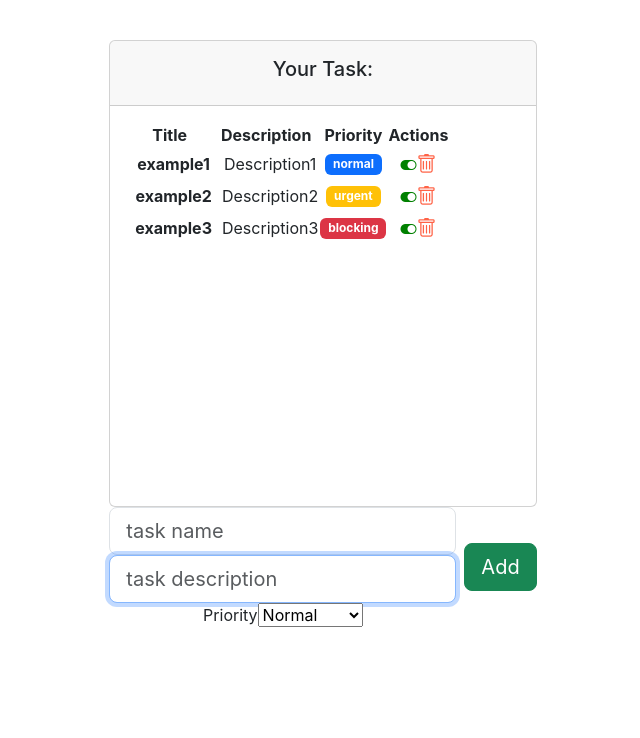
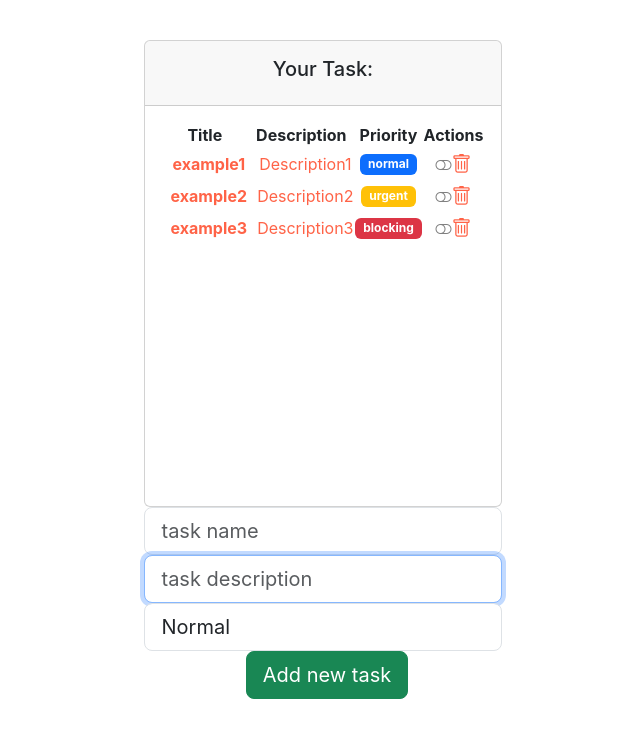
Before and after one commit to VanezaCT/ejercicio1, a React (Create React App) app: page / in a window 1280 px wide. Shown: the top 738 px of the page, without its empty margins (317-957 px from the left). Built offline with nearby package versions, Linux system fonts and the light colour scheme.

Commit message:
uso de operaciones ternarios

```diff
--- a/package.json
+++ b/package.json
@@ -6,11 +6,13 @@
     "@testing-library/jest-dom": "^5.17.0",
     "@testing-library/react": "^13.4.0",
     "@testing-library/user-event": "^13.5.0",
+    "axios": "^1.6.7",
     "bootstrap": "^5.3.2",
     "bootstrap-icons": "^1.11.3",
     "node-sass": "^7.0.3",
     "react": "^18.2.0",
     "react-dom": "^18.2.0",
+    "react-loader-spinner": "^6.1.6",
     "react-scripts": "5.0.1",
     "web-vitals": "^2.1.4"
   },
--- a/src/App.js
+++ b/src/App.js
@@ -10,6 +10,7 @@ import MiComponenteConContexto from './hooks/example3';
 import Example4 from './hooks/example4';
 import GreetingStyled from './components/pure/greetingStyled';
 import Father from './components/container/father';
+import OptionalRender from './components/pure/optionalRender';
 
 function App() {
   return (
@@ -37,6 +38,8 @@ function App() {
         {/* <GreetingStyled name="vaneza"></GreetingStyled> */}
       {/* </header> */}
       {/* <Father></Father> */}
+      {/* ejemplos de renderizado condicional */}
+      {/* <OptionalRender></OptionalRender> */}
     </div>
   );
 }
--- a/src/components/container/task_list.jsx
+++ b/src/components/container/task_list.jsx
@@ -2,25 +2,28 @@ import React, {useEffect, useState} from 'react';
 import { Levels } from '../../models/levels.enum';
 import { Task } from '../../models/task.class';
 import TaskComponent from '../pure/task';
-import '../../styles/task.scss'
+import '../../styles/task.scss';
 import TaskForm from '../pure/forms/taskForm';
 
 const TaskListComponent = () => {
 
-    const defaultTask1 = new Task('example1', 'Description1', true, Levels.NORMAL)
-    const defaultTask2 = new Task('example2', 'Description2', true, Levels.URGENT)
-    const defaultTask3 = new Task('example3', 'Description3', true, Levels.BLOCKING)
+    const defaultTask1 = new Task('example1', 'Description1', false, Levels.NORMAL)
+    const defaultTask2 = new Task('example2', 'Description2', false, Levels.URGENT)
+    const defaultTask3 = new Task('example3', 'Description3', false, Levels.BLOCKING)
 
 
     const [tasks, setTasks] = useState([defaultTask1, defaultTask2,defaultTask3]);
     const [loading, setLoading] = useState(true);
 
-    // useEffect(() => {
-    //     console.log('modificacion de tareas')
-    //     return () => {
-    //         console.log('cuando la tarea desaparezca')
-    //     };
-    // }, [tasks]);
+    useEffect(() => {
+        console.log('modificacion de tareas')
+        setTimeout(()=>{
+            setLoading(false);
+        },2000)
+        return () => {
+            console.log('cuando la tarea desaparezca')
+        };
+    }, [tasks]);
 
     function completeTask(task) {
         console.log('complete this task:', task );
@@ -46,19 +49,10 @@ function addTask(task) {
     tempTasks.push(task)
     setTasks(tempTasks)
 }
-    return (
-        <div>
-            <div className='col-12'>
-                <div className='card'>
-                    {/* card header {title} */}
-                    <div className='card-header p-3'>
-                        <h5>
-                            Your Task:
-                        </h5>
-                    </div>
-                    {/* card body {content} */}
-                    {/* data-mbd-perfect-scrollbar para incorporar un scroll si hay muchas tareas*/}
-                    <div className='card-body' data-mbd-perfect-scrollbar='true' style={{position:'relative', height: '400px'}}>
+
+
+const Table = ()=>{
+    return(
         <table>
             <thead>
                 <tr>
@@ -70,8 +64,8 @@ function addTask(task) {
                 </tr>
             </thead>
             <tbody>
-                            { tasks.map((task, index)=>{
-                                return(
+                {tasks.map((task, index) => {
+                    return (
                         <TaskComponent
                             key={index}
                             task={task}
@@ -84,10 +78,46 @@ function addTask(task) {
             </tbody>
 
         </table>
+    )
+}
+
+    let tasksTable = <Table></Table>
+    {tasks.length > 0 ? (tasksTable = <Table></Table>) :
+        (<div>
+            <h3>There are no tasks to show</h3>
+            <h4>Please, create one</h4>
+        </div>)}
+
+
+const loadingStyle={
+    height:"80",
+  width:"80",
+  radius:"9",
+  color:"green",
+  ariaLabel:"loading",
+//   wrapperStyle,
+//   wrapperClass
+}
+
+    return (
+        <div>
+            <div className='col-12'>
+                <div className='card'>
+                    {/* card header {title} */}
+                    <div className='card-header p-3'>
+                        <h5>
+                            Your Task:
+                        </h5>
+                    </div>
+
+                    {/* card body {content} */}
+                    {/* data-mbd-perfect-scrollbar para incorporar un scroll si hay muchas tareas*/}
+                    <div className='card-body' data-mbd-perfect-scrollbar='true' style={{position:'relative', height: '400px'}}>
+                        {loading ? (<p style={loadingStyle}>Loading tasks...</p>):tasksTable}
                     </div>
                 </div>
             </div>
-            <TaskForm add={addTask}></TaskForm>
+            <TaskForm add={addTask} length={tasks.length}></TaskForm>
 
                 {/* aplicar un for/math para renderizar una lista de tarea */}
         </div>
--- a/src/components/pure/forms/taskForm.jsx
+++ b/src/components/pure/forms/taskForm.jsx
@@ -3,7 +3,7 @@ import PropTypes from 'prop-types';
 import { Levels } from '../../../models/levels.enum';
 import { Task } from '../../../models/task.class';
 
-const TaskForm = ({add}) => {
+const TaskForm = ({add, length}) => {
 
     const nameRef = useRef('');
     const descriptionRef = useRef('');
@@ -19,25 +19,30 @@ const TaskForm = ({add}) => {
             );
             add(newTask);
     }
+
+
+
     return (
         <form onSubmit={addTask} className='d-flex justify-content-center align-items-center mb-4'>
             <div className='form-outline flex-fill'>
                 <input placeholder='task name' ref={nameRef} id='inputName' className='form-control form-control-lg' required autoFocus></input>
                 <input placeholder='task description' ref={descriptionRef} id='inputName' className='form-control form-control-lg' required autoFocus></input>
-                <label htmlFor='selectLevel' className='sr-only'>Priority</label>
-                <select ref={levelRef} defaultValue={Levels.NORMAL} id='selectLevel'>
+
+                <select className='form-control form-control-lg' ref={levelRef} defaultValue={Levels.NORMAL} id='selectLevel'>
                     <option value={Levels.NORMAL}>Normal</option>
                     <option value={Levels.URGENT}>Urgent</option>
-                    <option value={Levels.BLOCKING}>BLOCKING</option>
+                    <option value={Levels.BLOCKING}>Blocking</option>
                 </select>
+                <button type='submit' className='btn btn-success btn-lg ms-2'>
+                    {length > 0 ? 'Add new task' : 'Create your firt task'}
+                </button>
             </div>
-            <button type='submit' className='btn btn-success btn-lg ms-2'>
-                Add
-            </button>
+
         </form>
     );
 }
 TaskForm.protoTypes={
-    add: PropTypes.func.isRequire
+    add: PropTypes.func.isRequire,
+    length: PropTypes.number.isRequired
 }
 export default TaskForm;
--- /dev/null
+++ b/src/components/pure/optionalRender.jsx
@@ -0,0 +1,95 @@
+import React, {useState} from 'react';
+
+
+let red =0;
+let green =200;
+let blue = 150
+
+const loginStyle = {
+    backgroundColor: `rgb(${red},${green},${blue})`,
+    color: 'white'
+}
+
+const logoutStyle = {
+
+    backgroundColor:'tomato',
+    fontWeight: 'bold',
+    color: 'black'
+}
+
+
+
+//login logout buttons
+const LoginButton = ({loginAction, propStyle}) => {
+    return (
+       <button style={propStyle} onClick={loginAction}>Login</button>
+
+    )
+}
+
+const LogoutButton = ({logoutAction, propStyle}) => {
+    return (
+        <button style={propStyle} onClick={logoutAction}>Logout</button>
+    )
+}
+
+
+
+const OptionalRender = () => {
+
+
+const [access, setAccess] = useState(false);
+const [nMessage, setnMessage] = useState(0);
+
+    let optionalButton;
+
+// const updateAccess = () => {
+//     setAccess(!access)
+// }
+
+const loginAction =()=>{
+    setAccess(true)
+}
+
+
+
+const logoutAction = () => {
+        setAccess(false)
+    }
+
+    if (access) {
+        optionalButton = <LogoutButton propStyle={logoutStyle} logoutAction={logoutAction}></LogoutButton>
+
+    } else {
+        optionalButton=<LoginButton propStyle={loginStyle} loginAction={loginAction}></LoginButton>
+    }
+
+    let addMessage =()=>{
+        setnMessage(nMessage+1)
+    }
+
+
+    return(
+        <div>
+            {optionalButton}
+            {/* {nMessage >0 && <p> You have {nMessage} new message... </p>}
+            {nMessage==0  && <p> There are no new message</p>}*/}
+
+            {access? (
+                <div>
+                    {/* operador ternario o condicional */}
+                    {nMessage > 0 ?
+                        <p> You have {nMessage} new message{nMessage > 1 ? 's' : null}...</p> :
+                        <p>There are no new message</p>}
+                    <button onClick={addMessage}> {nMessage === 0 ? 'add your firt message' : 'Add new message'}</button>
+                </div>
+            ):null
+
+            }
+
+        </div>
+    )
+
+}
+
+export default OptionalRender;
--- a/src/components/pure/task.jsx
+++ b/src/components/pure/task.jsx
@@ -42,6 +42,18 @@ function taskLevelBagde() {
     }
 }
 
+    const taskCompleted = {
+        color: 'gray',
+        textDecoration: 'line-through'
+
+    }
+
+    const taskPending = {
+        color: 'tomato',
+        fontWeigth: 'bold'
+    }
+
+
 function taskCompletedIcon() {
     if (task.completed) {
        return( <i onClick={()=>complete(task)} className='bi-toggle-on task-action' style={{ color: 'green' }}></i> )
@@ -50,8 +62,9 @@ function taskCompletedIcon() {
     }
 }
 
+
   return (
-    <tr className='tw-normal'>
+    <tr className='tw-normal' style={task.completed? taskCompleted:taskPending}>
         <th>
               <span className='ms-2'>{task.name}</span>
         </th>
--- a/src/styles/task.scss
+++ b/src/styles/task.scss
@@ -2,3 +2,13 @@
 .task-action{
     cursor: pointer;
 }
+
+.task-completed{
+    color: gray;
+    text-decoration: line-through;
+}
+
+.task-pending{
+    font-weight: bold;
+    color: tomato;
+}
```
Also changed, not shown: 1 other file (tests, documents, lock files or other folders). Lines whose indentation alone changed are shown as unchanged.
